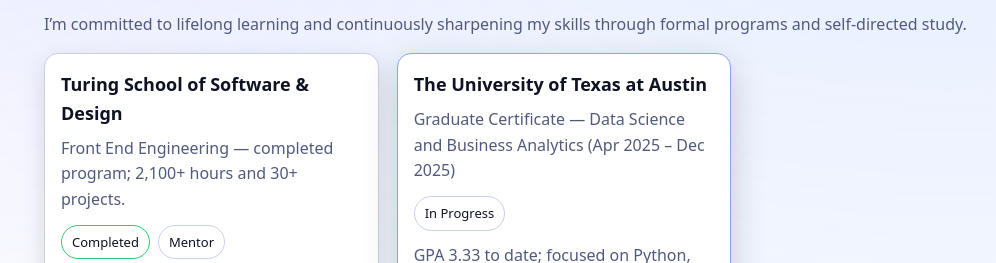
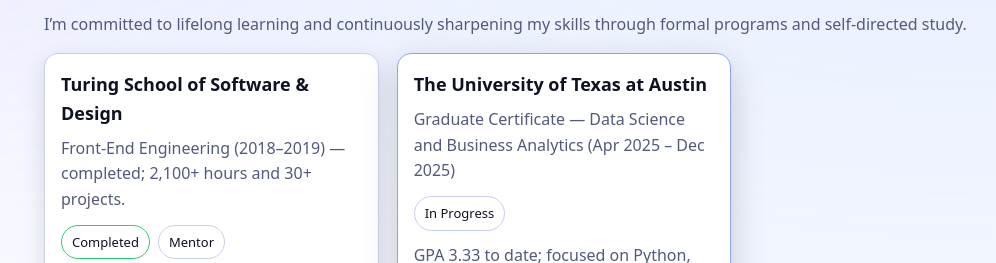
Before and after one commit to Alexbruce1/portfolio2025, a React (Vite) app: page / in a window 1280 px wide. Shown: the part 2640-2903 px from the top of the page, without its empty margins (76-1072 px from the left). Built offline with nearby package versions, Linux system fonts and the light colour scheme.

Commit message:
content(education): add Turing dates and hyphenation (Front‑End Engineering)

```diff
--- a/src/components/Education.jsx
+++ b/src/components/Education.jsx
@@ -14,7 +14,7 @@
           <article className="card" aria-labelledby="edu-turing">
             <div className="body">
               <h3 id="edu-turing">Turing School of Software & Design</h3>
-              <p className="muted" style={{marginTop: 6}}>Front End Engineering — completed program; 2,100+ hours and 30+ projects.</p>
+              <p className="muted" style={{marginTop: 6}}>Front‑End Engineering (2018–2019) — completed; 2,100+ hours and 30+ projects.</p>
               <div className="tags" style={{marginTop: 8}}>
                 <span className="pill success">Completed</span>
                 <span className="pill">Mentor</span>
```
